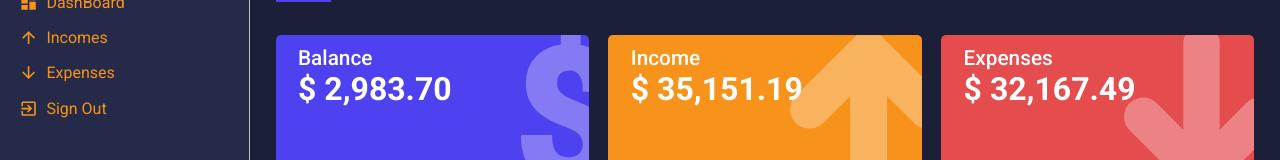
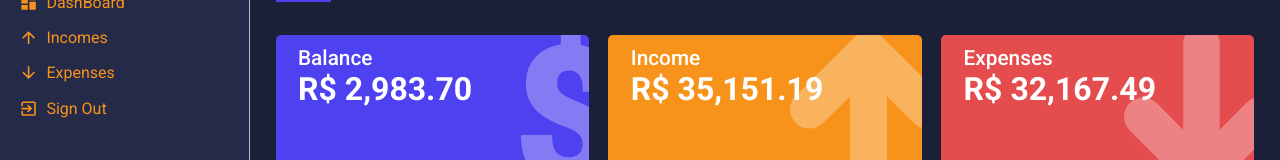
Before and after one commit to Wtheodoro/my-wallet, a React (Create React App) app: page /dashboard in a window 1280 px wide. Shown: the part 141-301 px from the top of the page. Built offline with nearby package versions, Linux system fonts and the light colour scheme.

Commit message:
tooltip fix

```diff
--- a/src/components/contentSet/dashboardSet/BarChartBox/index.tsx
+++ b/src/components/contentSet/dashboardSet/BarChartBox/index.tsx
@@ -33,8 +33,8 @@ const BarChartBox: React.FC<IBarChartProps> = ({ title, data}) => {
       <RightSide>
         <ResponsiveContainer>
           <BarChart data={data}>
-          <Tooltip formatter={ formatCurrency }/>
-            <Bar dataKey="amount">
+          <Tooltip formatter={ formatCurrency } cursor={{ fill: 'none'}}/>
+            <Bar dataKey="amount" name="Amount">
               {
                 data.map((i) => (
                   <Cell
--- a/src/components/contentSet/dashboardSet/WalletBox/index.tsx
+++ b/src/components/contentSet/dashboardSet/WalletBox/index.tsx
@@ -40,7 +40,7 @@ const WalletBox: React.FC<IWalletBoxProps> = ({
       <h1>
         <CountUp
           end={amount}
-          prefix={"$ "}
+          prefix={"R$ "}
           separator=","
           decimal="."
           decimals={2}
```
